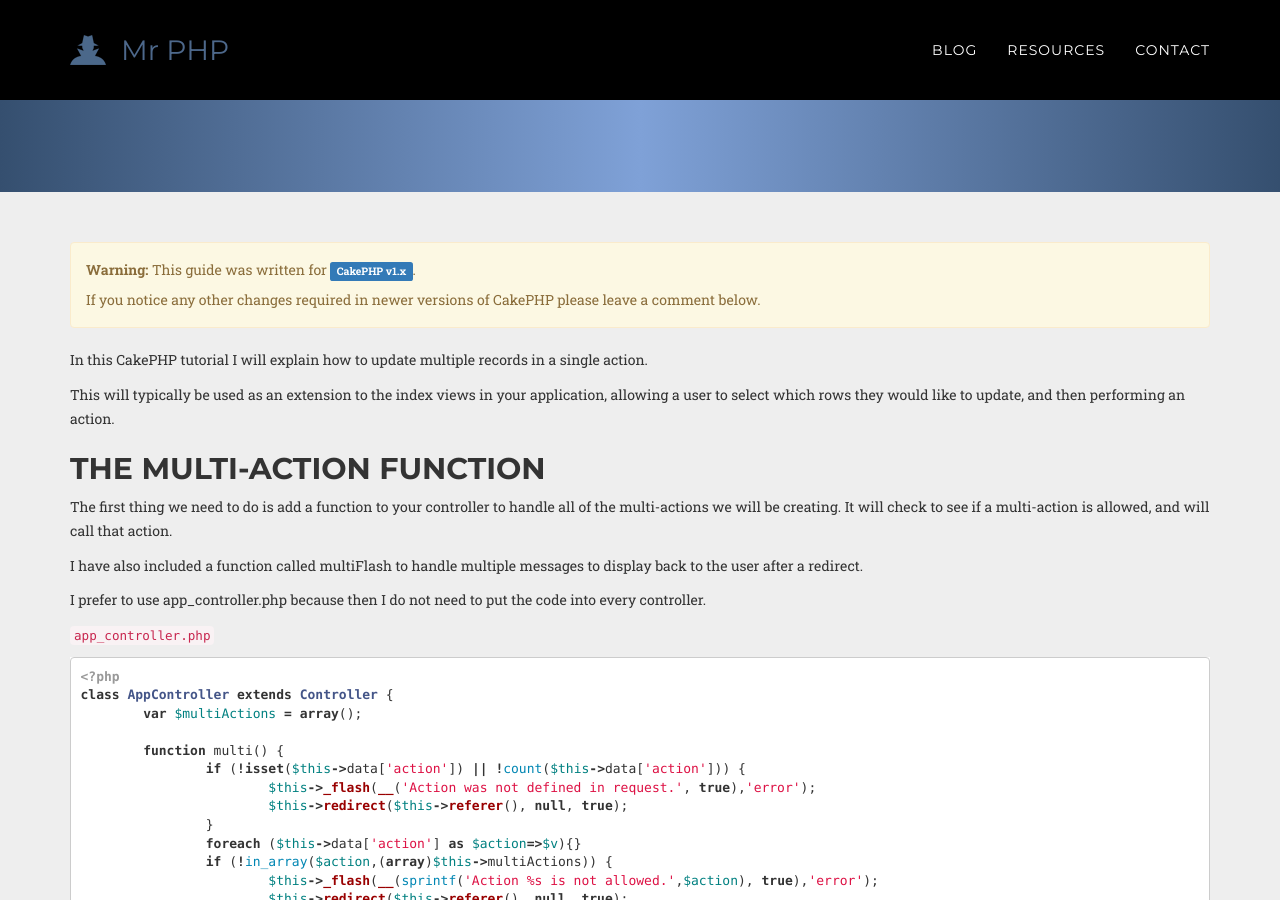
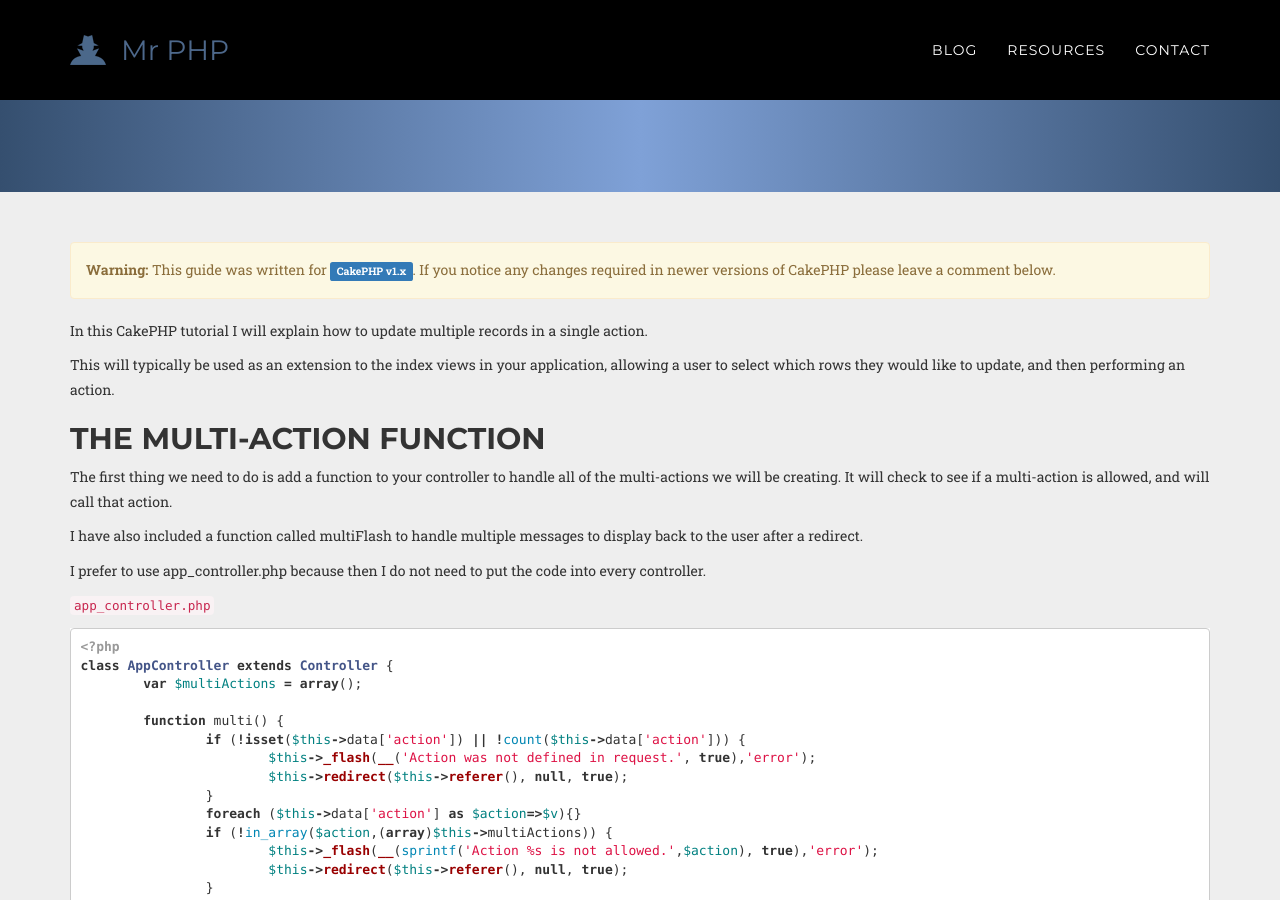
Before and after one commit to mr-php/mr-php.github.io, a Jekyll site: the page built from _posts/2008-10-04-update-multiple-records-using-multi-actions-in-cakephp.md, in a window 1280 px wide and 900 px high, scrolled down 341 px. Built offline with Jekyll 4.4.1, drawn with Linux system fonts in a browser that asks for light colours; nearby versions of some CDN libraries; some web fonts are replaced; Markdown is read by kramdown in place of the engine named in the settings; comment, search, counter and statistics services are not loaded.

Commit message:
Update 2008-10-04-update-multiple-records-using-multi-actions-in-cakephp.md

```diff
--- a/_posts/2008-10-04-update-multiple-records-using-multi-actions-in-cakephp.md
+++ b/_posts/2008-10-04-update-multiple-records-using-multi-actions-in-cakephp.md
@@ -11,8 +11,7 @@ redirect_from:
 ---
 
 <div class="alert alert-warning" role="alert">
-	<p><strong>Warning:</strong> This guide was written for <span class="label label-primary">CakePHP v1.x</span>.</p>
-	<p>If you notice any other changes required in newer versions of CakePHP please leave a comment below.</p>
+	<p><strong>Warning:</strong> This guide was written for <span class="label label-primary">CakePHP v1.x</span>. If you notice any changes required in newer versions of CakePHP please leave a comment below.</p>
 </div>
 
 In this CakePHP tutorial I will explain how to update multiple records in a single action.
```
